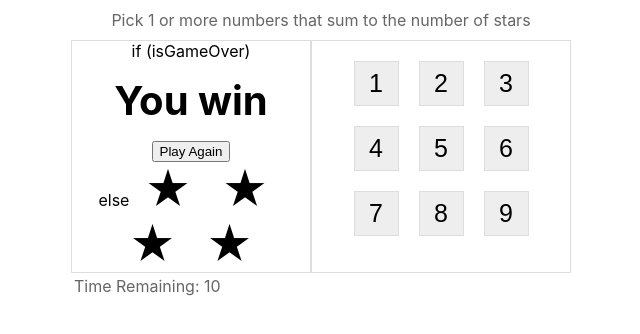
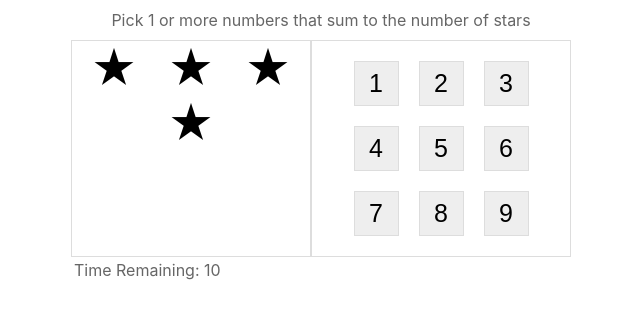
Before and after one commit to andrew-intelex/learn-react, a React (Create React App) app in the folder star-game-app/: page / in a window 1280 px wide. Shown: the top 334 px of the page, without its empty margins (319-959 px from the left). Built offline with nearby package versions, Linux system fonts and the light colour scheme.

Commit message:
Implement play again component

```diff
--- a/star-game-app/src/App.js
+++ b/star-game-app/src/App.js
@@ -72,18 +72,9 @@ const App = () => {
 		</div>
             <div className="body">
                 <div className="left">
-
-                    if (isGameOver)
-                    {
-                        <PlayAgain />
-                    }
-                    else
-                    {
-                        utils.range(1, starCount).map(el =>
-                            <Star key={el} />
-                        )
-                    }
-
+				 {
+					 isGameOver ? <PlayAgain /> :  utils.range(1, starCount).map(el => <Star key={el} />)
+				 }
                 </div>
                 <div className="right">
                     <NumBoard boardState={boardState} numberClickHandler={numberClickHandler} />
```
